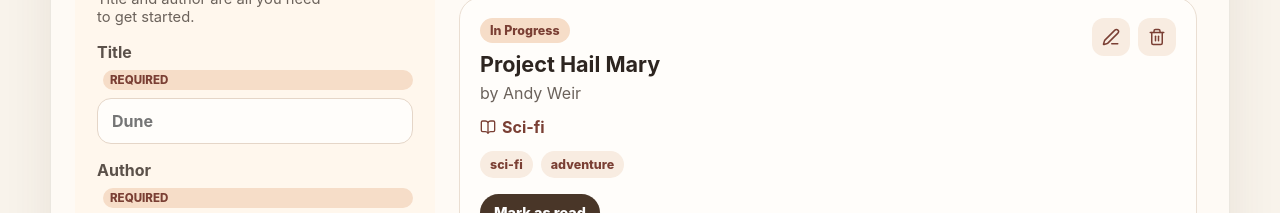
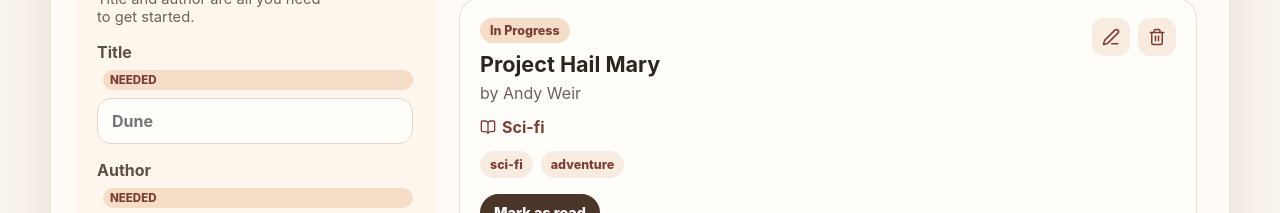
Before and after one commit to samtran7153-glitch/Book-log, a React (Vite) app: page / in a window 1280 px wide. Shown: the part 587-800 px from the top of the page. Built offline with nearby package versions, Linux system fonts and the light colour scheme.

Commit message:
Change required field labels to show completion status with visual feedback

```diff
--- a/src/main.jsx
+++ b/src/main.jsx
@@ -433,7 +433,7 @@ function App() {
             <button className="clear-form-button" onClick={clearForm} type="button">Clear</button>
           </div>
           <label>
-            Title <span className="required-label">required</span>
+            Title <span className={form.title.trim() ? 'required-label complete' : 'required-label'}>{form.title.trim() ? 'done' : 'needed'}</span>
             <input
               value={form.title}
               onChange={(event) => updateForm('title', event.target.value)}
@@ -441,7 +441,7 @@ function App() {
             />
           </label>
           <label>
-            Author <span className="required-label">required</span>
+            Author <span className={form.author.trim() ? 'required-label complete' : 'required-label'}>{form.author.trim() ? 'done' : 'needed'}</span>
             <input value={form.author} onChange={(event) => updateForm('author', event.target.value)} placeholder="Frank Herbert" />
             {!!authorSuggestions.length && (
               <div className="suggestion-list">
--- a/src/styles.css
+++ b/src/styles.css
@@ -179,6 +179,11 @@ button {
   font-size: 0.72rem;
   font-weight: 800;
   text-transform: uppercase;
+}
+
+.required-label.complete {
+  color: #245b35;
+  background: #d8f3dc;
 }
 
 .optional-details {
```
